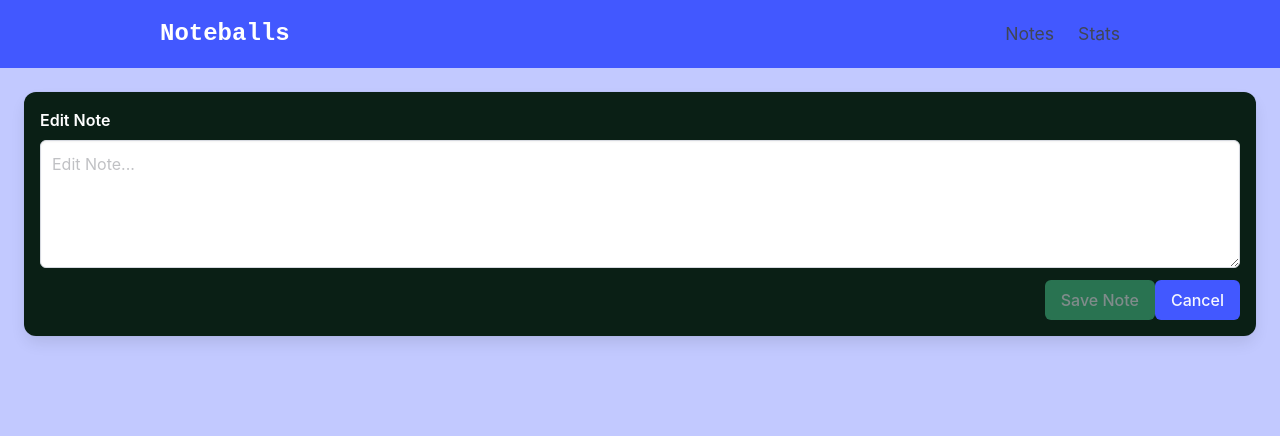
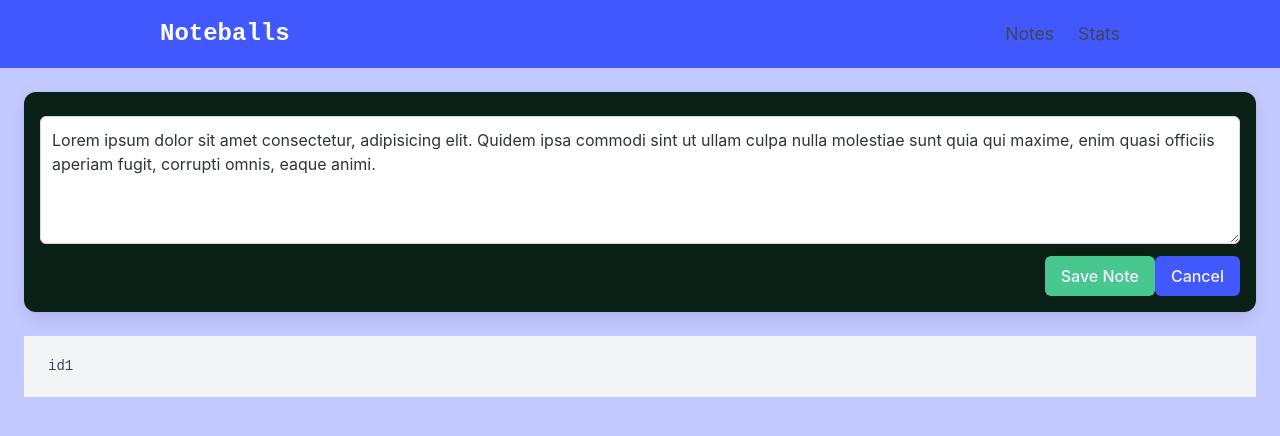
Before and after one commit to VindicoDavid/Noteballs, a Vue app in the folder Noteballs/: page /#/editNote/id1 in a window 1280 px wide. Shown: the top 436 px of the page. Built offline with nearby package versions, Linux system fonts and the light colour scheme.

Commit message:
get note content (103)

```diff
--- a/Noteballs/src/components/Notes/AddEditNote.vue
+++ b/Noteballs/src/components/Notes/AddEditNote.vue
@@ -2,7 +2,7 @@
   <div class="card p-4 mb-5"
   :class="'has-background-' + bgColor"
   >
-  <label v-if="label" class="label has-text-white">{{ label }}</label>
+  <label v-if="label" class="label has-text-white">{{  }}</label>
     <div class="field">
       <div class="control">
         <textarea
--- a/Noteballs/src/stores/storeNotes.js
+++ b/Noteballs/src/stores/storeNotes.js
@@ -29,8 +29,16 @@ export const useStoreNotes = defineStore('storeNotes', {
     },
     deleteNote(idToDelete){
       this.notes = this.notes.filter(note => note.id !== idToDelete)
+    },
+
+
+
+
+  },
+  getters:{
+    getNoteContent: (state) => {
+      return state.notes[0].content
     }
-
   }
 
 })
--- a/Noteballs/src/views/ViewEditNote.vue
+++ b/Noteballs/src/views/ViewEditNote.vue
@@ -1,11 +1,11 @@
 <template>
     <div class="edit-note mx-5 mt-5 mb-5">
         <!-- <h1>Edit Note with id {{ $route.params.id }}</h1> -->
-        <AddEditNote v-model="NoteContent" bgColor="success-dark" placeholder="Edit Note..." label="Edit Note" ref="AddEditNoteRef">
+        <AddEditNote v-model="noteContent" bgColor="success-dark" placeholder="Edit Note..." label="Edit Note" ref="AddEditNoteRef">
             <template #buttons>
                 <button
                 class="button is-link has-background-success"
-                :disabled="!NoteContent"
+                :disabled="!noteContent"
 
                 >
                     Save Note
@@ -20,17 +20,26 @@
             </template>
 
         </AddEditNote>
+        <pre>{{ $route.params.id }}</pre>
 
     </div>
 </template>
 
 <script setup>
 import AddEditNote from '@/components/Notes/AddEditNote.vue'
+import {useRoute} from 'vue-router'
 import {useStoreNotes} from '@/stores/storeNotes.js'
 import { ref } from 'vue'
 
+
 const storeNotes = useStoreNotes()
-const NoteContent = ref('')
+const noteContent = ref('')
 const AddEditNoteRef = ref(null)
 
+
+noteContent.value = storeNotes.getNoteContent
+
+const route = useRoute()
+console.log(route.params.id)
+
 </script>
```
